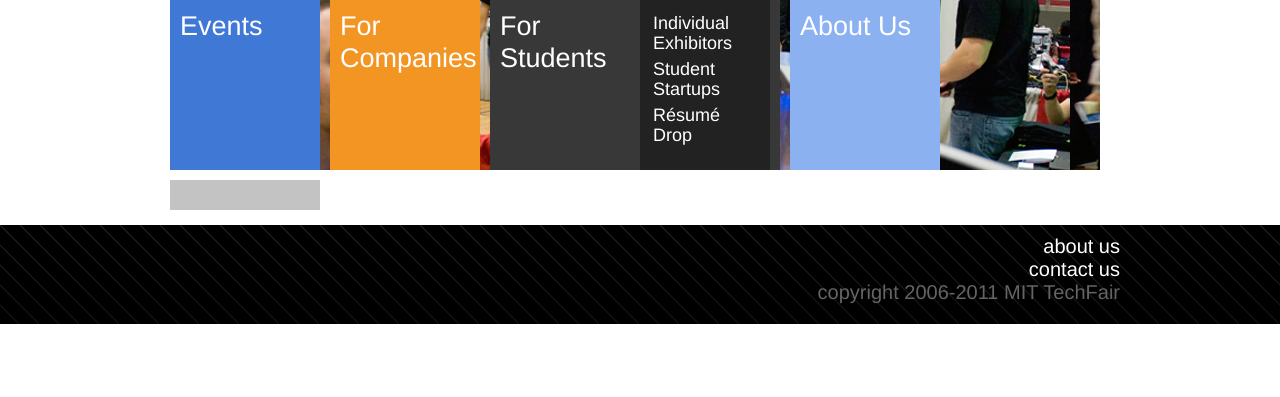
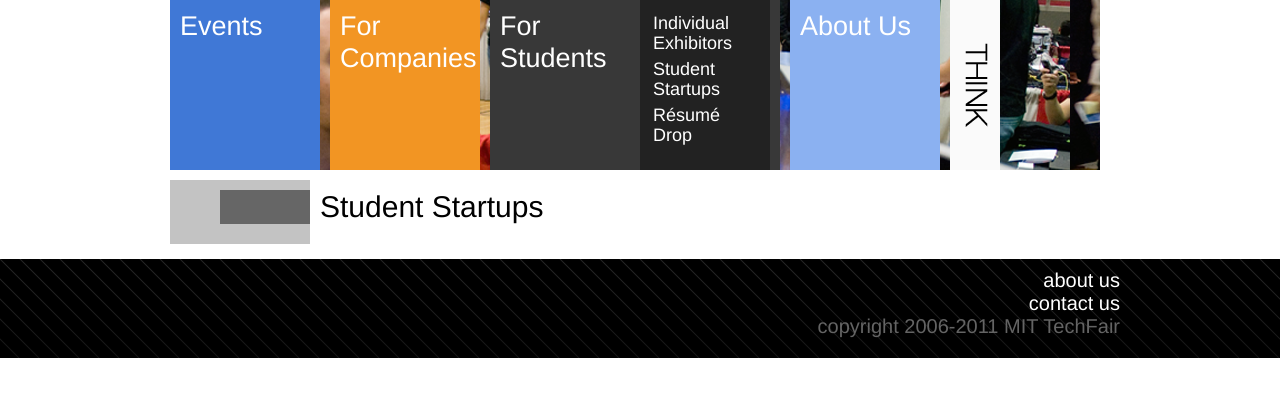
Before and after one commit to techx/techx-techfair-old, a PHP site: page /students/startups in a window 1280 px wide. Shown: the part 100-497 px from the top of the page. Run offline with PHP 8.4, Linux system fonts and the light colour scheme.

Commit message:
added THINK navlink

```diff
--- a/css/style.css
+++ b/css/style.css
@@ -158,6 +158,9 @@ body {
 #navbar li.main#s3 {
 	background-color: #8BB1F1;
 }
+#navbar li.main#s4 {
+	background-color: #FAFAFA;
+}
 #navbar li.main a {
 	display: inline-block;
 	width: 140px;
@@ -169,11 +172,17 @@ body {
 	text-decoration: none;
 	float: left;
 }
-#navbar li.main a span {
-	font-size: 22px;
-	line-height: 24px;
-	position: relative;
-	top: -10px;
+#navbar li.main.think {
+	width: 50px !important;
+}
+#navbar li.main.think a {
+	width: 50px !important;
+	background: url('/img/THINK.png') no-repeat transparent;
+	padding: 0;
+	height: 170px;
+}
+#navbar li.main.think span {
+	display: none;
 }
 #navbar li.main a:hover {
 	background-color: #CCC;
@@ -221,7 +230,7 @@ body {
 }
 /* CONTENT */
 #content {
-	border-left: 150px solid #c3c3c3;
+	border-left: 140px solid #c3c3c3;
 	clear: both;
 	padding: 10px 10px 20px;
 }
--- a/pages/students/startups.php
+++ b/pages/students/startups.php
@@ -0,0 +1 @@
+<h1>Student Startups</h1>
--- a/parts/header.php
+++ b/parts/header.php
@@ -28,11 +28,12 @@ function make_header($sectionName,$subSectionName,$routes)
 					$printkey = $key.'/';
 				?>
 					<?php ($sectionName==$key) ? $class=' current' : $class='';?>
-					<li class="main<?php echo $class?>" id="s<?php echo $k?>">
+					<?php ($key=='think') ? $think=' think' : $think='';?>
+					<li class="main<?php echo $class?><?php echo $think?>" id="s<?php echo $k?>">
 						<?php if(!isset($section['external'])):?>
 							<a href="/<?php echo $printkey?>"><?php echo $section['name']?></a>
 						<?php else:?>
-							<a href="<?php echo $section['external']?>"><?php echo $section['name']?></a>
+							<a href="<?php echo $section['external']?>"><span><?php echo $section['name']?></span></a>
 						<?php endif;?>
 						<?php if(isset($section[''])): //only folders have a key named '' for the main page?>
 							<?php ($sectionName == $key) ? $class = 'shown' : $class = 'hidden'; ?>
--- a/parts/routevar.php
+++ b/parts/routevar.php
@@ -33,11 +33,13 @@ $routes = array(
 			'content' => 'pages/events/banquet.php',
 			'name' => 'Banquet'
 		),
+		/*
 		'afterparty' => array(
 			'title' => 'Afterparty / '.$basetitle,
 			'content' => 'pages/events/party.php',
 			'name' => 'Afterparty'
 		),
+		*/
 	),
 	//companies is a folder, has a name property
 	'companies' => array(
@@ -101,5 +103,9 @@ $routes = array(
 			'name' => 'Past Sponsors'
 		),
 	),
+	'think' => array(
+		'name' => '<span>THINK</span>',
+		'external' => 'http://mittechfair.org/think/'
+	),
 );
 ?>
```
Also changed, not shown: img/THINK.png (added), 1 other file.
